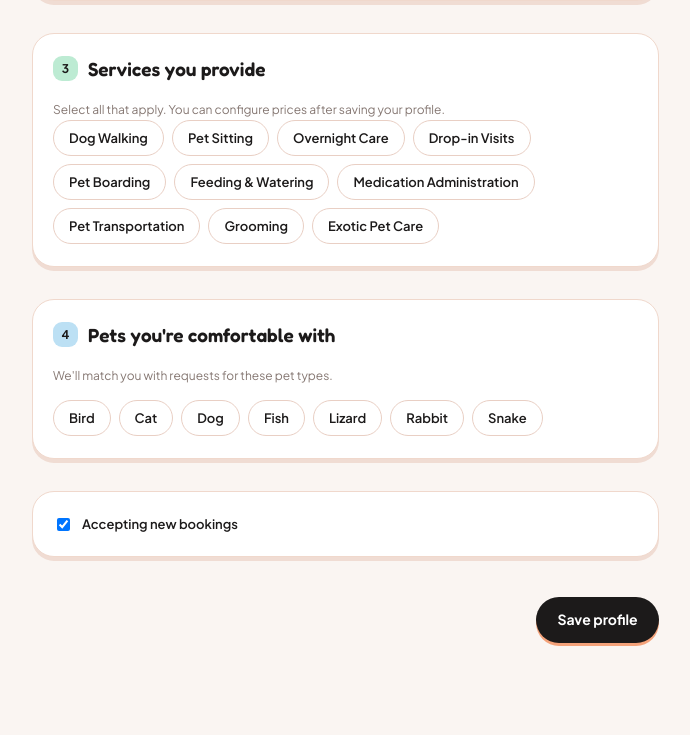
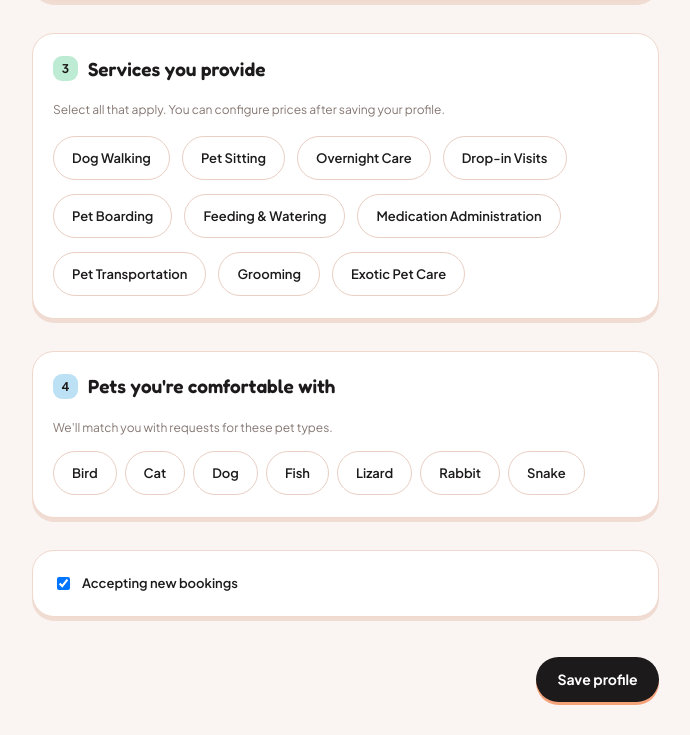
Before and after one commit to MeghanaZagabathuni/team1-mon-fall26, a Django app: page /caregivers/create/ in a window 1280 px wide. Shown: the part 1140-1875 px from the top of the page, without its empty margins (128-818 px from the left). Before the commit the page ends 1786 px from the top, so only its background shows below. Run offline with Django 5.2, Linux system fonts and the light colour scheme; data comes from the database, SQL or seed files in the repository; both versions use the stored data as it was after the commit.

Commit message:
UI updates

```diff
--- a/static/css/style.css
+++ b/static/css/style.css
@@ -490,7 +490,10 @@ a {
 .chips {
     display: flex;
     flex-wrap: wrap;
-  gap: 8px;
+    align-items: center;
+    column-gap: 12px;
+    row-gap: 14px;
+    margin-top: 16px;
 }
 
 .chip {
@@ -505,8 +508,10 @@ a {
 }
 
 .chip span {
-  display: inline-block;
-  padding: 7px 15px;
+    display: inline-flex;
+    align-items: center;
+    min-height: 44px;
+    padding: 10px 18px;
     border: 1px solid var(--line-strong);
     border-radius: 999px;
     background: #fff;
@@ -1217,7 +1222,6 @@ img.pet-initial-large {
     text-decoration: none;
 }
 
-/* Caregiver service form */
 .service-form-fields {
     display: flex;
     flex-direction: column;
@@ -1274,9 +1278,6 @@ img.pet-initial-large {
     accent-color: #6a4ca6;
 }
 
-
-/* Caregiver profile: service sections */
-
 .caregiver-section {
     padding: 24px;
     border: 1px solid #f0d8cc;
@@ -1290,8 +1291,6 @@ img.pet-initial-large {
     margin: 0 0 18px;
     font-size: 22px;
 }
-
-/* Service type bubbles */
 
 .caregiver-provided-services {
     display: flex;
```
Also changed, not shown: db.sqlite3. Lines whose indentation alone changed are shown as unchanged.
